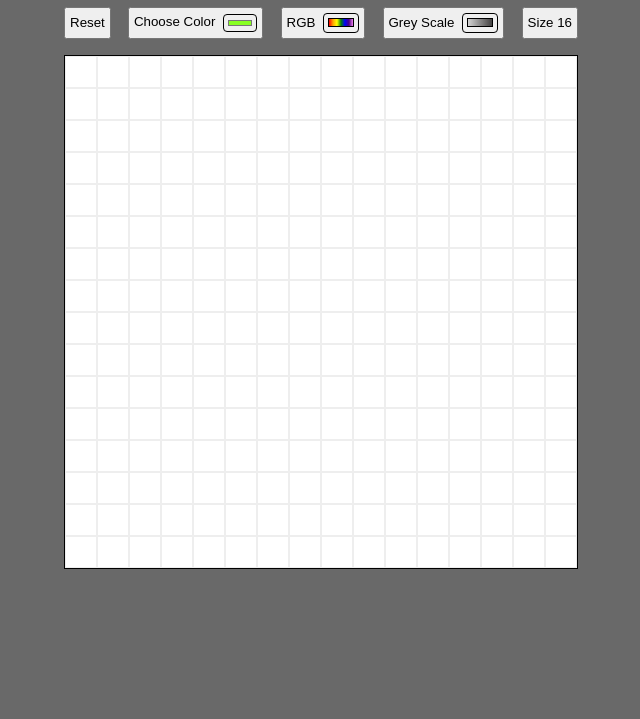
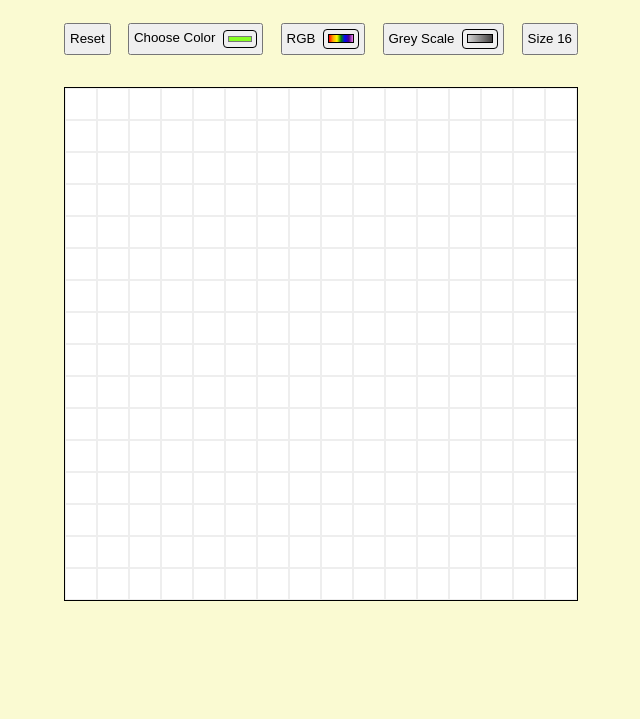
Before and after one commit to Hombre2014/etch-a-sketch, a plain HTML site: page index.html in a window 1280 px wide. Shown: the part 81-800 px from the top of the page, without its empty margins (319-959 px from the left). Drawn offline with Linux system fonts and the light colour scheme.

Commit message:
Minor CSS changes, favicon and README file updated

```diff
--- a/index.html
+++ b/index.html
@@ -5,6 +5,7 @@
     <meta http-equiv="X-UA-Compatible" content="IE=edge">
     <meta name="viewport" content="width=device-width, initial-scale=1.0">
     <title>Etch a Sketch</title>
+    <link rel="icon" type="image/png" href="favicon.png"/>
     <link rel="stylesheet" href="styles.css">
 </head>
 <body>
--- a/styles.css
+++ b/styles.css
@@ -1,6 +1,10 @@
 :root {
     --rowNumber: 16;
     --columnNumber: 16;
+}
+
+body {
+    background-color: lightgoldenrodyellow;
 }
 
 #container {
@@ -12,12 +16,14 @@
 #panel {
     display: flex;
     flex-direction: column;
+    margin-top: 1rem;
 }
 
 #buttons {
     display: flex;
     flex-direction: row;
     justify-content: space-between;
+    margin-bottom: 1rem;
 }
 
 #mainBlock {
@@ -63,10 +69,6 @@
 
 }
 
-body {
-    background-color: dimgrey;
-}
-
 #insideColor, #insideGrey {
     width: 24px;
     height: 7px;
```
Also changed, not shown: favicon.png (added), 1 other file.
